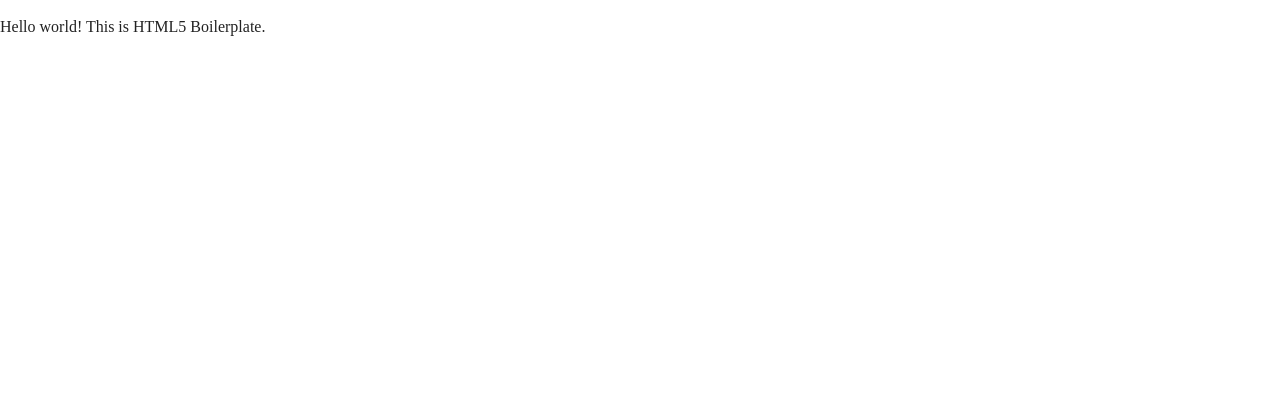
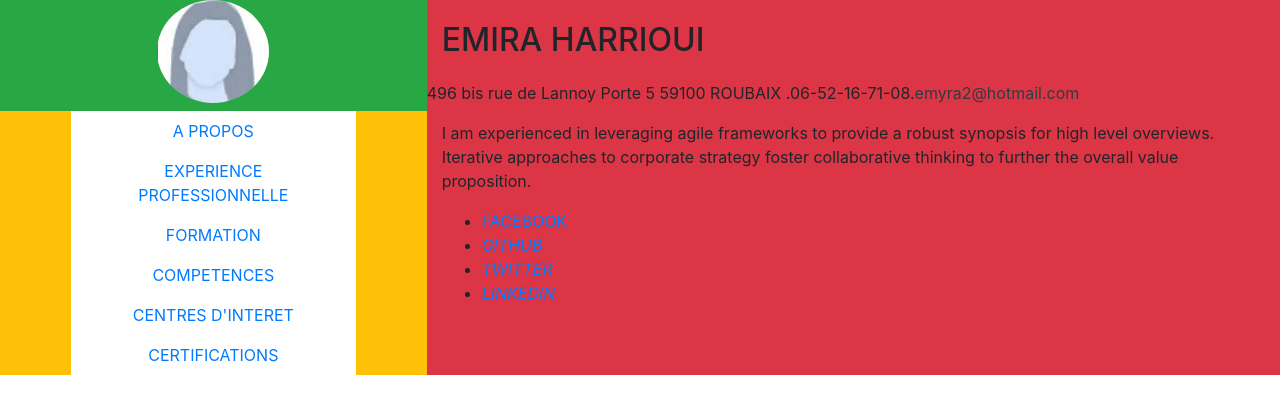
Before and after one commit to Emira-H/portfolio, a plain HTML site: page index.html in a window 1280 px wide. Drawn offline with nearby package versions, Linux system fonts and the light colour scheme.

Commit message:
structure main page

```diff
--- a/index.html
+++ b/index.html
@@ -10,30 +10,95 @@
   <link rel="manifest" href="site.webmanifest">
   <link rel="apple-touch-icon" href="icon.png">
   <!-- Place favicon.ico in the root directory -->
-
+  <link rel="stylesheet" href="https://stackpath.bootstrapcdn.com/bootstrap/4.4.1/css/bootstrap.min.css" integrity="sha384-Vkoo8x4CGsO3+Hhxv8T/Q5PaXtkKtu6ug5TOeNV6gBiFeWPGFN9MuhOf23Q9Ifjh" crossorigin="anonymous">
   <link rel="stylesheet" href="css/normalize.css">
   <link rel="stylesheet" href="css/main.css">
+
+
 
   <meta name="theme-color" content="#fafafa">
 </head>
 
 <body>
-  <!--[if IE]>
-    <p class="browserupgrade">You are using an <strong>outdated</strong> browser. Please <a href="https://browsehappy.com/">upgrade your browser</a> to improve your experience and security.</p>
-  <![endif]-->
 
-  <!-- Add your site or application content here -->
-  <p>Hello world! This is HTML5 Boilerplate.</p>
+  <section class="container-fluid bg-dark col-12">
+    <section class="row">
+      <div class="bg-warning col-4">
+        <div class="row">
+          <div class="bg-success col-12">
+            <div class="row">
+              <img class="rounded-circle mx-auto mb-2 col-4 offset-4" src="img/photo.jpeg" alt="photo_id">
+            </div>
+          </div>
+          <div class="jaune col-8 offset-2 text-center bg-white">
+            <ul class="nav flex-column">
+              <li class="nav-item ">
+                <a class="nav-link active" href="#">A PROPOS</a>
+              </li>
+              <li class="nav-item">
+                <a class="nav-link" href="#">EXPERIENCE PROFESSIONNELLE</a>
+              </li>
+              <li class="nav-item">
+                <a class="nav-link" href="#">FORMATION</a>
+              </li>
+              <li class="nav-item">
+                <a class="nav-link" href="#">COMPETENCES</a>
+              </li>
+              <li class="nav-item">
+                <a class="nav-link" href="#">CENTRES D'INTERET</a>
+              </li>
+              <li class="nav-item">
+                <a class="nav-link" href="#">CERTIFICATIONS</a>
+              </li>
+            </ul>
+          </div>
+        </div>
+      </div>
+      <div class="bg-danger col-8">
+        <h1>EMIRA HARRIOUI</h1>
+        <div class="row">
+            <p>496 bis rue de Lannoy Porte 5 59100 ROUBAIX .06-52-16-71-08.</p>
+            <a class="text-dark" href="mailto:emyra2@hotmail.com">emyra2@hotmail.com</a>
+        </div>
+        <div class="">
+          <p>I am experienced in leveraging agile frameworks to provide a robust synopsis for high level overviews. Iterative approaches to corporate strategy foster collaborative thinking to further the overall value proposition.</p>
+        </div>
+        <div class="">
+          <ul>
+            <li><a href="https://www.facebook.com/NOM">FACEBOOK </a><i class="fa fa-facebook"</i></li>
+            <li><a href="https://www.github.com/NOM">GITHUB <i class="fa-github"</i></a></li>
+            <li><a href="https://www.twitter.com/NOM">TWITTER <i class="fa fa-twitter"</i></a></li>
+            <li><a href="https://www.linkedin.com/NOM">LINKEDIN <i class="fa fa-linkedin"</i></a></li>
+          </ul>
+        </div>
+      </div>
+    </section>
+
+  </section>
+
+
   <script src="js/vendor/modernizr-3.8.0.min.js"></script>
   <script src="https://code.jquery.com/jquery-3.4.1.min.js" integrity="sha256-CSXorXvZcTkaix6Yvo6HppcZGetbYMGWSFlBw8HfCJo=" crossorigin="anonymous"></script>
-  <script>window.jQuery || document.write('<script src="js/vendor/jquery-3.4.1.min.js"><\/script>')</script>
+  <script src="https://code.jquery.com/jquery-3.4.1.slim.min.js" integrity="sha384-J6qa4849blE2+poT4WnyKhv5vZF5SrPo0iEjwBvKU7imGFAV0wwj1yYfoRSJoZ+n" crossorigin="anonymous"></script>
+  <script src="https://cdn.jsdelivr.net/npm/popper.js@1.16.0/dist/umd/popper.min.js" integrity="sha384-Q6E9RHvbIyZFJoft+2mJbHaEWldlvI9IOYy5n3zV9zzTtmI3UksdQRVvoxMfooAo" crossorigin="anonymous"></script>
+  <script src="https://stackpath.bootstrapcdn.com/bootstrap/4.4.1/js/bootstrap.min.js" integrity="sha384-wfSDF2E50Y2D1uUdj0O3uMBJnjuUD4Ih7YwaYd1iqfktj0Uod8GCExl3Og8ifwB6" crossorigin="anonymous"></script>
+  <script>
+    window.jQuery || document.write('<script src="js/vendor/jquery-3.4.1.min.js"><\/script>')
+  </script>
   <script src="js/plugins.js"></script>
   <script src="js/main.js"></script>
 
+
   <!-- Google Analytics: change UA-XXXXX-Y to be your site's ID. -->
   <script>
-    window.ga = function () { ga.q.push(arguments) }; ga.q = []; ga.l = +new Date;
-    ga('create', 'UA-XXXXX-Y', 'auto'); ga('set','transport','beacon'); ga('send', 'pageview')
+    window.ga = function() {
+      ga.q.push(arguments)
+    };
+    ga.q = [];
+    ga.l = +new Date;
+    ga('create', 'UA-XXXXX-Y', 'auto');
+    ga('set', 'transport', 'beacon');
+    ga('send', 'pageview')
   </script>
   <script src="https://www.google-analytics.com/analytics.js" async></script>
 </body>
```
Also changed, not shown: css/main.css (line endings or trailing spaces), img/photo.jpeg (added).
